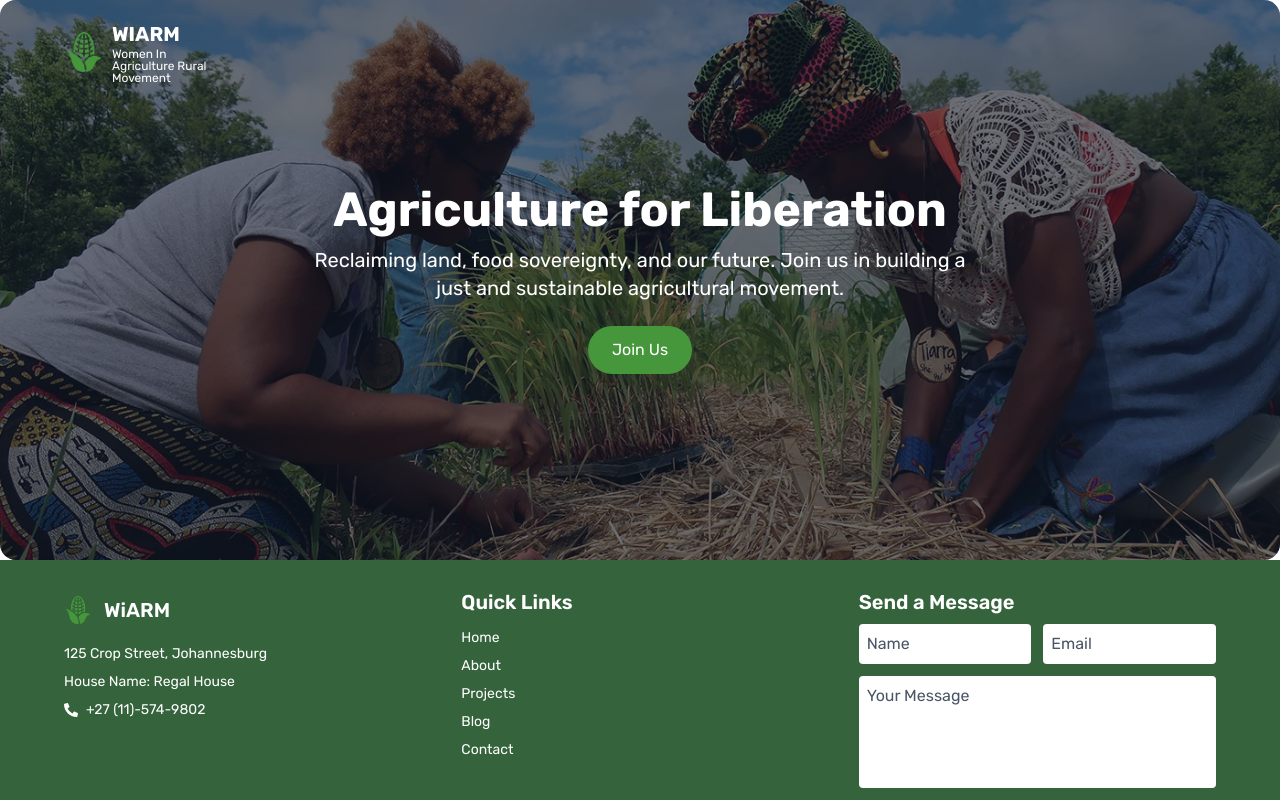
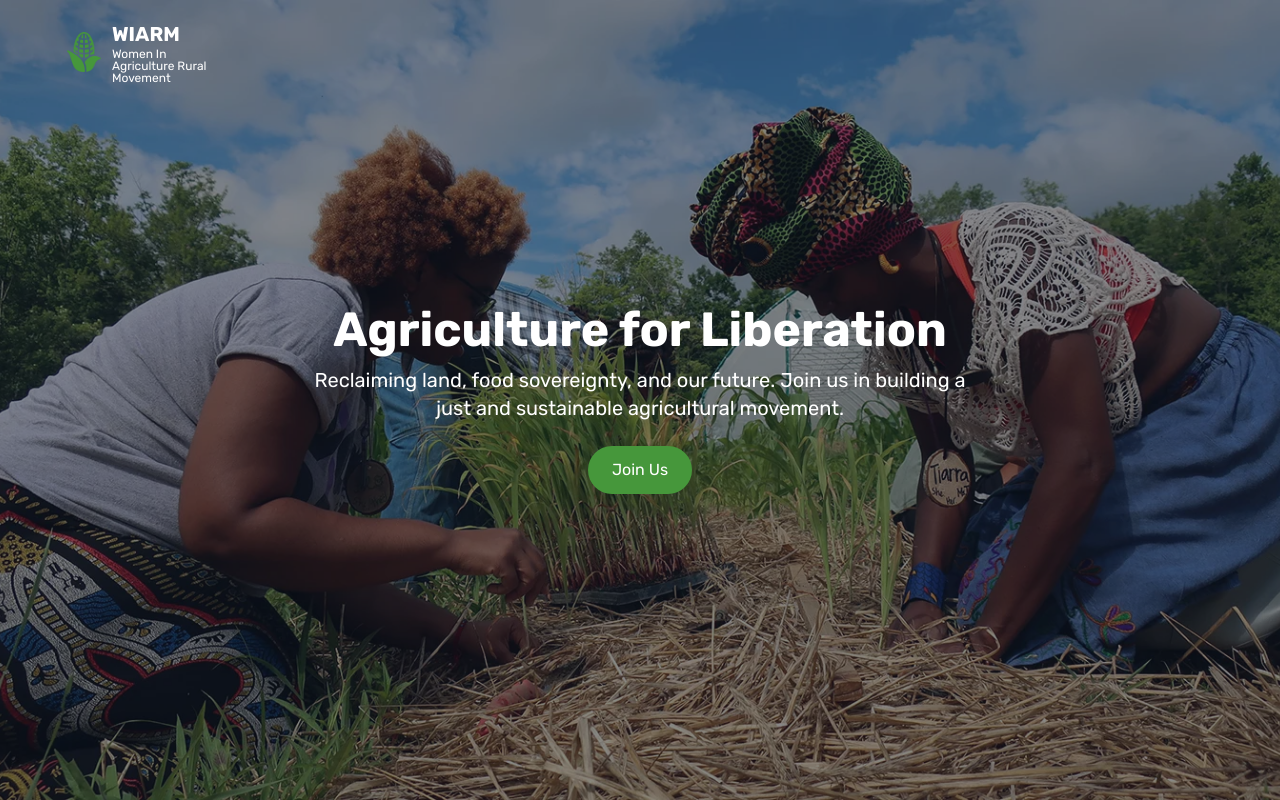
Before and after one commit to rorisangputu/wiarm, a React (Vite) app: page / in a window 1280 px wide. Shown: the top 800 px of the page. Built offline with nearby package versions, Linux system fonts and the light colour scheme.

Commit message:
making hero screen height

```diff
--- a/src/components/Hero.jsx
+++ b/src/components/Hero.jsx
@@ -4,12 +4,12 @@ import mulch from '../assets/mulch_farming.webp'
 
 const Hero = () => {
   return (
-    <div className="relative w-full h-[70vh] flex items-center justify-center bg-gray-900 text-white rounded-2xl">
+    <div className="relative w-full h-screen flex items-center justify-center bg-gray-900 text-white">
   {/* Background Image */}
   <img
     src={mulch}
     alt="Mulch"
-        className="absolute inset-0 w-full h-full object-cover opacity-40 rounded-2xl"
+    className="absolute inset-0 w-full h-full object-cover opacity-50"
   />
 
   {/* Content */}
@@ -19,12 +19,12 @@ const Hero = () => {
       Reclaiming land, food sovereignty, and our future. Join us in building a just and sustainable agricultural movement.
     </p>
 
-        {/* Call to Action */}
     <button className="mt-6 px-6 py-3 bg-[#46973B] hover:bg-green-700 text-white font-normal rounded-3xl transition duration-300">
       Join Us
     </button>
   </div>
 </div>
+
   )
 }
 
```
Lines whose indentation alone changed are shown as unchanged.
